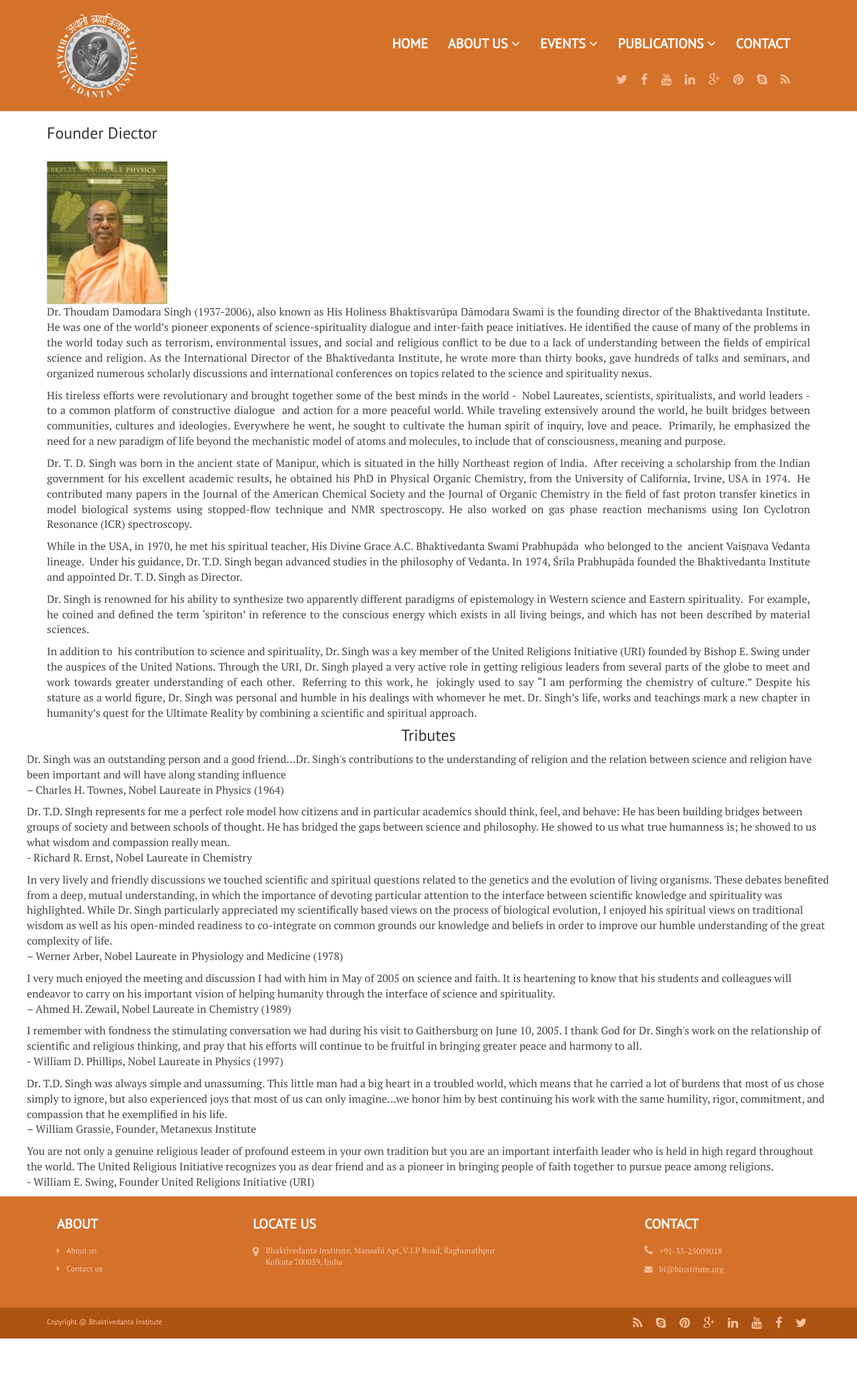
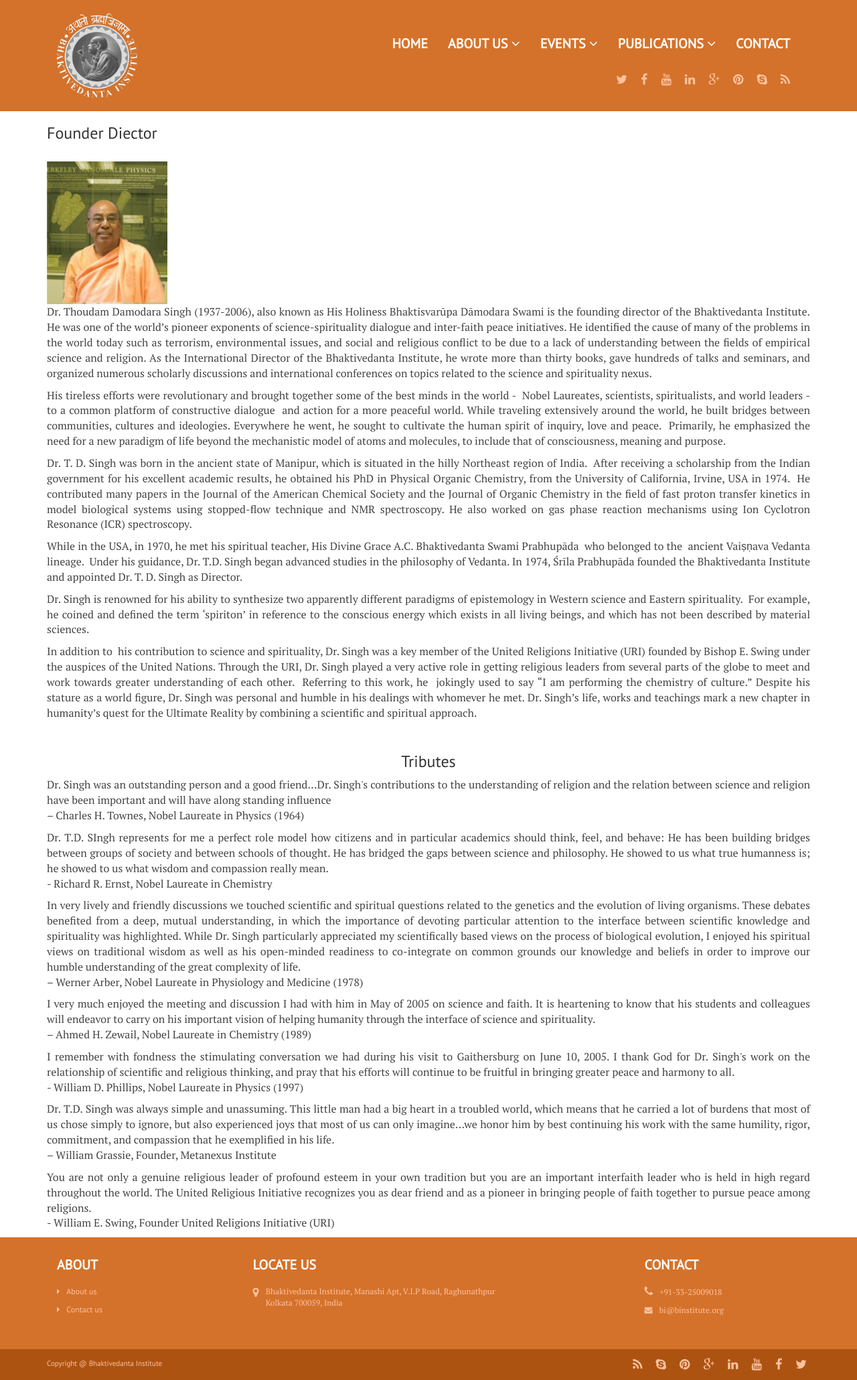
Before and after one commit to b-institute/b-institute.github.io, a Jekyll site: the page built from about_tds.html, in a window 1280 px wide. Shown: the whole page at 67% size. Built offline with Jekyll 4.4.1, drawn with Linux system fonts in a browser that asks for light colours; nearby versions of some CDN libraries; library files that are not in the unit come from our copies; before the commit the page ends 1998 px from its top, so only the background shows below that.

Commit message:
about_tds clean-up

```diff
--- a/about_tds.html
+++ b/about_tds.html
@@ -27,8 +27,7 @@
             <p>
                 In addition to  his contribution to science and spirituality, Dr. Singh was a key member of the United Religions Initiative (URI) founded by Bishop E. Swing under the auspices of the United Nations. Through the URI, Dr. Singh played a very active role in getting religious leaders from several parts of the globe to meet and work towards greater understanding of each other.  Referring to this work, he  jokingly used to say “I am performing the chemistry of culture.” Despite his stature as a world figure, Dr. Singh was personal and humble in his dealings with whomever he met. Dr. Singh’s life, works and teachings mark a new chapter in humanity’s quest for the Ultimate Reality by combining a scientific and spiritual approach.
             </p>
-        </div>
-        <div class="row cols-wrapper">
+            <br>
             <h3 style="text-align:center;">Tributes</h3>
             <p>
                 Dr. Singh was an outstanding person and a good friend...Dr. Singh's contributions to the understanding of religion and the relation between science and religion have been important and will have along standing influence <br> – Charles H. Townes, Nobel Laureate in Physics (1964)
```
